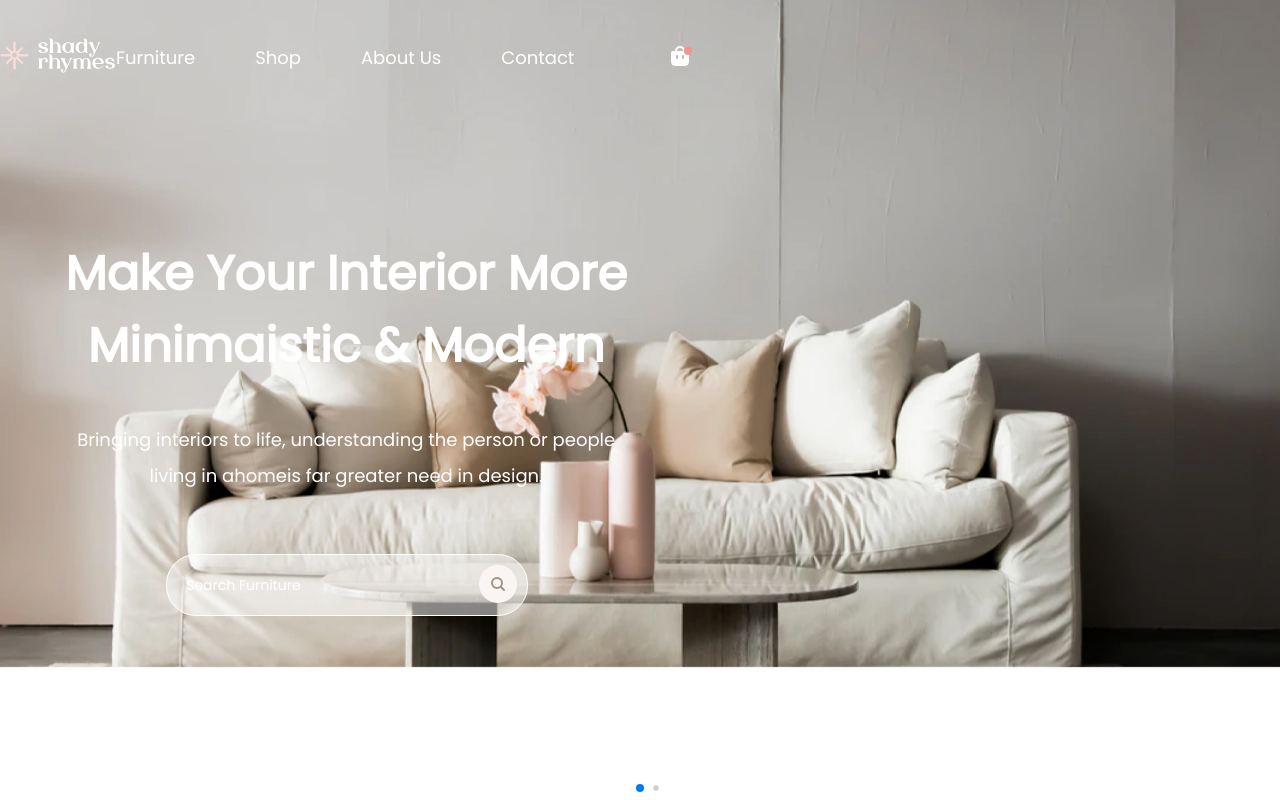
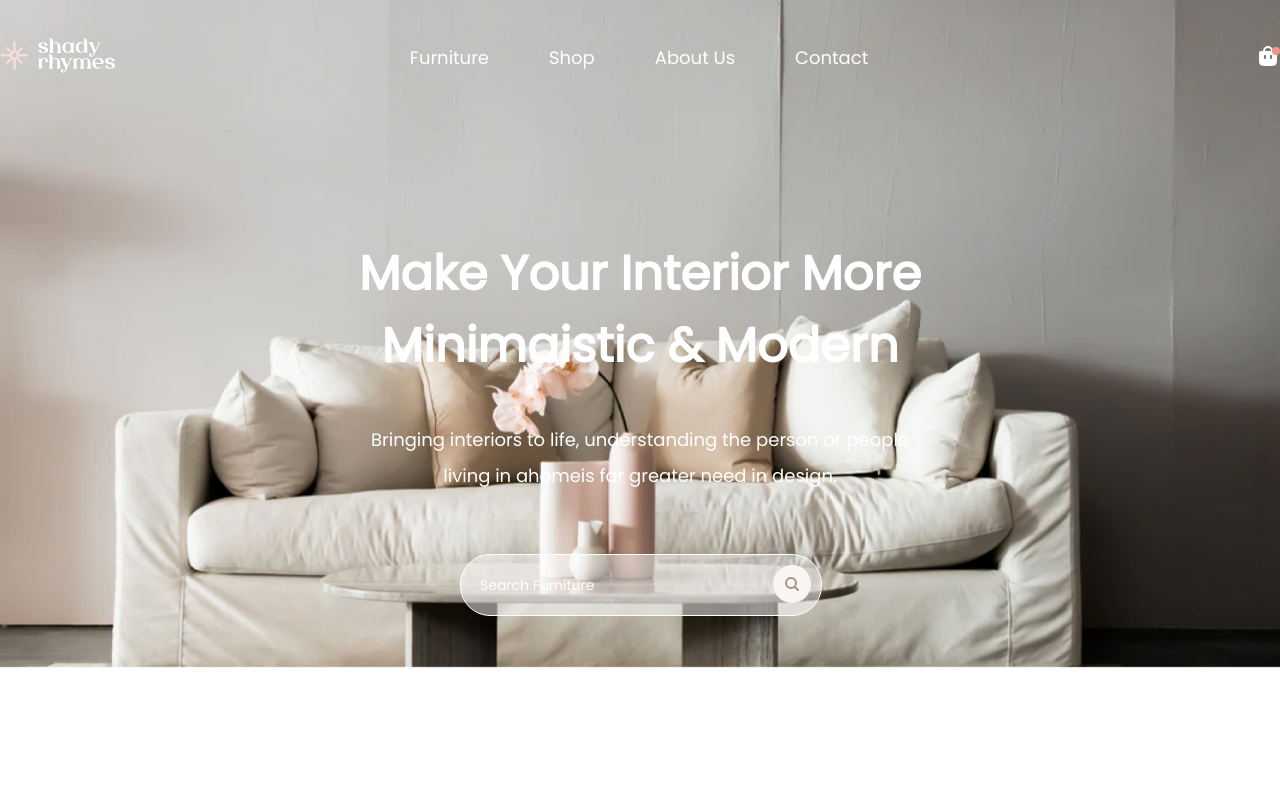
Before and after one commit to Forostinko/WebSite, a plain HTML site: page index.html in a window 1280 px wide. Shown: the top 800 px of the page. Drawn offline with nearby package versions, Linux system fonts and the light colour scheme.

Commit message:
changed code

```diff
--- a/index.html
+++ b/index.html
@@ -21,7 +21,6 @@
 
     <!-- ================  Slider  ==================== -->
     <div class="wrapper">
-            <div class="container">
         <div class="image-slider">
             <div class="swiper-wrapper">
                 <div class="swiper-slide"><img src="./Asets/img/head_img.jpg" alt=""></div>
@@ -33,8 +32,7 @@
         <div class="container-header">
             <header class="header">
                 <div class="logo">
-                            <svg width="116" height="35" viewBox="0 0 116 35" fill="none"
-                                xmlns="http://www.w3.org/2000/svg">
+                    <svg width="116" height="35" viewBox="0 0 116 35" fill="none" xmlns="http://www.w3.org/2000/svg">
                         <path
                             d="M43.2427 8.46963C45.7948 8.87317 48.0964 9.48787 48.0964 11.8528C48.0964 14.2177 45.5443 15.1093 43.0617 15.1093C41.4237 15.1093 39.3495 14.5274 38.5839 13.2699C38.5088 13.1274 38.4714 12.9678 38.4752 12.8064C38.479 12.6451 38.5239 12.4875 38.6055 12.3488C38.6872 12.2101 38.8028 12.095 38.9413 12.0147C39.0797 11.9344 39.2363 11.8916 39.3959 11.8903H40.9411C40.9411 13.725 42.129 14.3256 43.0803 14.3256C44.0315 14.3256 45.2937 13.725 45.2937 11.8903C45.2937 11.1067 44.2311 10.8346 42.8993 10.6328C40.3286 10.2339 38.259 9.45502 38.259 7.34817C38.259 5.1287 41.0432 4.25593 43.006 4.18555C44.4631 4.18555 46.7832 4.80024 47.5025 6.41909C47.5492 6.55897 47.5627 6.70803 47.5417 6.85416C47.5208 7.00028 47.466 7.13935 47.3819 7.26005C47.2978 7.38075 47.1868 7.47969 47.0577 7.54881C46.9287 7.61794 46.7854 7.6553 46.6394 7.65786H45.006C45.006 5.58386 43.7438 4.96447 43.0432 4.96447C42.2357 4.96447 41.0478 5.58386 41.0478 7.31063C41.0478 8.07548 42.2543 8.34763 43.2241 8.4931L43.2427 8.46963Z"
                             fill="white" />
@@ -92,10 +90,9 @@
                     </ul>
                 </nav>
                 <div class="basket">
-                            <svg width="24" height="24" viewBox="0 0 24 24" fill="none"
-                                xmlns="http://www.w3.org/2000/svg">
-                                <path d="M8 8L8 7C8 4.79086 9.79086 3 12 3V3C14.2091 3 16 4.79086 16 7L16 8"
-                                    stroke="white" stroke-width="2" stroke-linecap="round" />
+                    <svg width="24" height="24" viewBox="0 0 24 24" fill="none" xmlns="http://www.w3.org/2000/svg">
+                        <path d="M8 8L8 7C8 4.79086 9.79086 3 12 3V3C14.2091 3 16 4.79086 16 7L16 8" stroke="white"
+                            stroke-width="2" stroke-linecap="round" />
                         <path fill-rule="evenodd" clip-rule="evenodd"
                             d="M3.58579 7.58579C3 8.17157 3 9.11438 3 11V14C3 17.7712 3 19.6569 4.17157 20.8284C5.34315 22 7.22876 22 11 22H13C16.7712 22 18.6569 22 19.8284 20.8284C21 19.6569 21 17.7712 21 14V11C21 9.11438 21 8.17157 20.4142 7.58579C19.8284 7 18.8856 7 17 7H7C5.11438 7 4.17157 7 3.58579 7.58579ZM10 12C10 11.4477 9.55228 11 9 11C8.44772 11 8 11.4477 8 12V14C8 14.5523 8.44772 15 9 15C9.55228 15 10 14.5523 10 14V12ZM16 12C16 11.4477 15.5523 11 15 11C14.4477 11 14 11.4477 14 12V14C14 14.5523 14.4477 15 15 15C15.5523 15 16 14.5523 16 14V12Z"
                             fill="white" />
@@ -113,13 +110,11 @@
             <div class="search-blok">
                 <input type="text" class="interior-search" placeholder="Search Furniture">
                 <div class="icon-search">
-                            <svg width="38" height="38" viewBox="0 0 38 38" fill="none"
-                                xmlns="http://www.w3.org/2000/svg">
+                    <svg width="38" height="38" viewBox="0 0 38 38" fill="none" xmlns="http://www.w3.org/2000/svg">
                         <circle cx="19" cy="19" r="19" fill="#FAF5F2" />
                         <circle cx="18" cy="18" r="5" stroke="#A09386" stroke-width="2" />
                         <path d="M25 25L22 22" stroke="#A09386" stroke-width="2" stroke-linecap="round" />
                     </svg>
-                        </div>
                 </div>
             </div>
         </div>
@@ -400,8 +395,7 @@
         <div class="container">
             <div class="footer-container">
                 <div class="footer-logo">
-                        <svg width="238" height="70" viewBox="0 0 238 70" fill="none"
-                            xmlns="http://www.w3.org/2000/svg">
+                    <svg width="238" height="70" viewBox="0 0 238 70" fill="none" xmlns="http://www.w3.org/2000/svg">
                         <path
                             d="M90.4853 16.9393C95.5896 17.7463 100.193 18.9757 100.193 23.7056C100.193 28.4354 95.0884 30.2185 90.1233 30.2185C86.8473 30.2185 82.6989 29.0548 81.1676 26.5398C81.0175 26.2548 80.9427 25.9356 80.9503 25.6129C80.9579 25.2902 81.0477 24.9749 81.2109 24.6975C81.3742 24.4201 81.6055 24.19 81.8824 24.0294C82.1593 23.8688 82.4725 23.7831 82.7917 23.7807H85.8821C85.8821 27.4501 88.2579 28.6513 90.1604 28.6513C92.063 28.6513 94.5873 27.4501 94.5873 23.7807C94.5873 22.2134 92.462 21.6691 89.7985 21.2656C84.6571 20.4679 80.5179 18.91 80.5179 14.6963C80.5179 10.2574 86.0863 8.51186 90.012 8.37109C92.9261 8.37109 97.5663 9.60048 99.0048 12.8382C99.0983 13.1179 99.1252 13.4161 99.0833 13.7083C99.0414 14.0006 98.9319 14.2787 98.7637 14.5201C98.5955 14.7615 98.3734 14.9594 98.1153 15.0976C97.8573 15.2359 97.5706 15.3106 97.2786 15.3157H94.0119C94.0119 11.1677 91.4876 9.92894 90.0862 9.92894C88.4714 9.92894 86.0956 11.1677 86.0956 14.6213C86.0956 16.151 88.5085 16.6953 90.4481 16.9862L90.4853 16.9393Z"
                             fill="white" />
--- a/script.js
+++ b/script.js
@@ -57,8 +57,6 @@ new Swiper('.image-slider', {
 
     //click on slide
     slideToClickedSlide: true,
-
-    slidesPerView: 1,
   },
 });
 
--- a/styles.css
+++ b/styles.css
@@ -4,10 +4,9 @@
     padding: 0;
 }
 
-/* .wrapper {
-    display: flex;
-    flex-direction: column;
-}  */
+.wrapper {
+    position: relative;
+}
 
 /* .bgn-image {
     position: relative;
@@ -16,7 +15,6 @@
 } */
 
 .image-slider {
-    position: relative;
     height: 1000px;
     overflow: hidden;
 }
@@ -26,54 +24,54 @@
 }
 
 .swiper-slide img {
-    position: absolute;
-    display: flex;
     max-width: 100%;
     height: auto;
 }
 
 .container-header {
-    /* display: flex; */
     position: absolute;
+    width: 100%;
+    max-width: 1740px;
     top: 0px;
     z-index: 1;
+    transform: translateX(-50%);
+    left: 50%
 }
 
-/* NOT WORK! */
-/* .image-slider .swiper-pagination {
-    display: flex;
-    width: 80px;
-    height: 80px;
-    flex-wrap: nowrap;
+.swiper-pagination-bullet {
+    /* display: flex; */
+    /* flex-wrap: nowrap;
     justify-content: center;
-    align-items: center;
-    background: #F79489;
-    border: 1px solid #F79489;
-} */
+    align-items: center; */
+
+    width: 10px !important;
+    height: 10px !important;
+    background-color: #F79489 !important;
+    border: 1px solid #F79489 !important;
+}
 
 .container {
-    width: 100%;
-    /* max-width: 1900px; */
+    /* width: 100%; */
+    max-width: 1740px;
     margin: 0 auto;
 }
 
 .interior {
     z-index: 100;
-    position: relative;
+    /* position: relative; */
     margin: 0 auto;
 }
 
 .header {
-    position: relative;
     display: flex;
     justify-content: space-between;
     align-items: center;
     padding-top: 38px;
-    height: 100%;
+    /* height: 100%; */
     z-index: 100;
 }
 
-.hambburger {
+.hamburger {
     display: none;
   }
 
```
Lines whose indentation alone changed are shown as unchanged.
